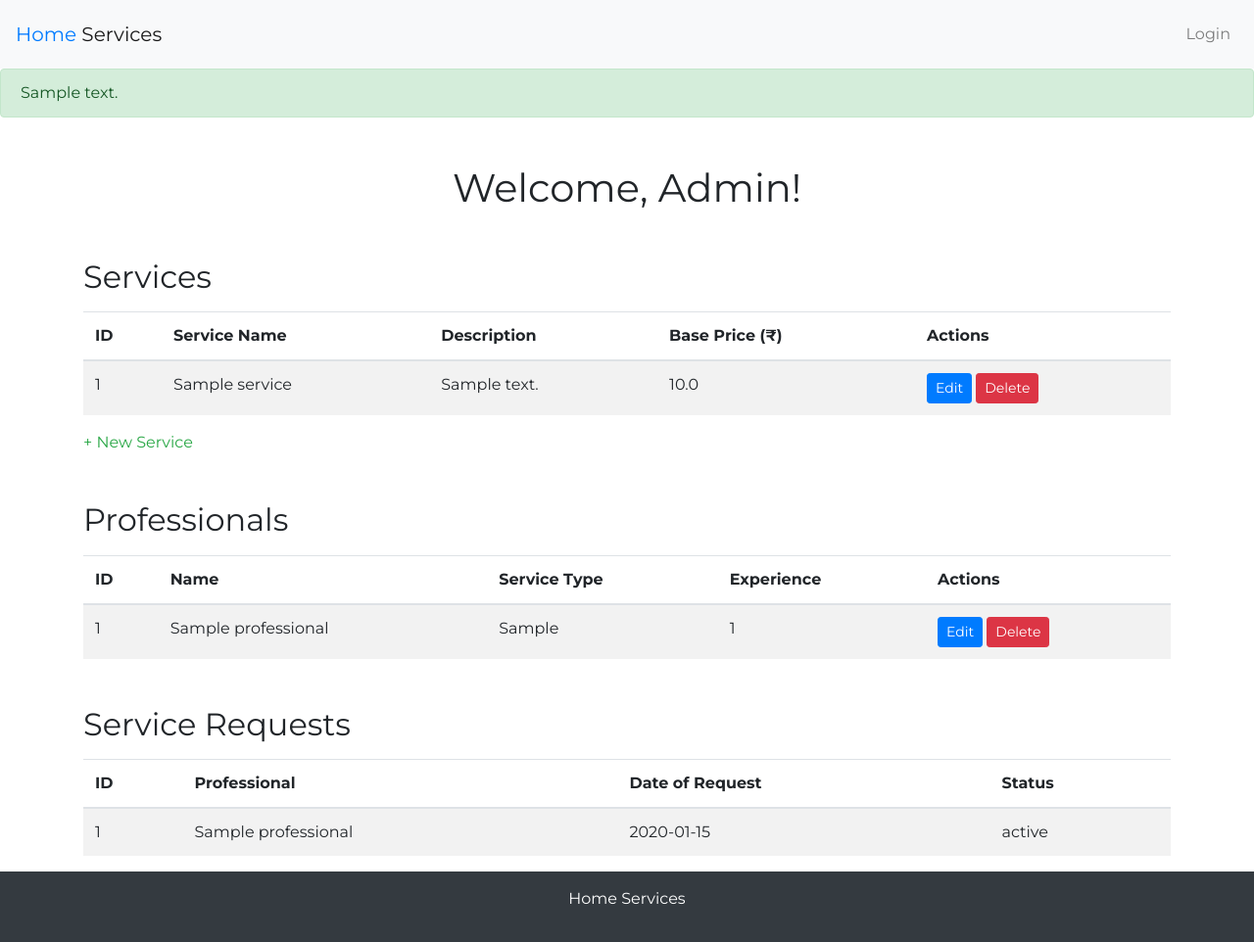
After one commit to rghosh-ds/MAD-1-Sept-A-Z-Household-Services-App, a Flask app: template home_services/templates/admin_dashboard.html in a window 1280 px wide. The commit adds this page. Shown: the whole page at 98% size. Run offline with Flask 3, Linux system fonts and the light colour scheme; tables that the repository leaves empty hold one stand-in row (values such as "Sample post"); the template is opened without the code that fills it: values that come from a table or form of the project are taken from there, most other values are stand-ins (such as "Sample title", 1, 10 or a date in 2020); some libraries are stand-ins or nearby versions.

Commit message:
initial admin dashboard commit

```diff
--- a/home_services/extensions.py
+++ b/home_services/extensions.py
@@ -1,9 +1,11 @@
 from flask_sqlalchemy import SQLAlchemy
 from flask_bcrypt import Bcrypt
 from flask_jwt_extended import JWTManager
+from flask_wtf.csrf import CSRFProtect
 
 db = SQLAlchemy()
 bcrypt = Bcrypt()
 jwt = JWTManager()
+csrf = CSRFProtect()
 
 blacklist = set()
--- a/home_services/forms.py
+++ b/home_services/forms.py
@@ -1,5 +1,7 @@
 from flask_wtf import FlaskForm
 from wtforms import StringField, PasswordField, SubmitField, BooleanField, SelectField
+from wtforms.fields.numeric import FloatField
+from wtforms.fields.simple import TextAreaField
 from wtforms.validators import DataRequired, Length, Email, EqualTo, ValidationError
 from flask_wtf.file import FileField, FileAllowed
 from home_services.models import User
--- /dev/null
+++ b/home_services/templates/admin_dashboard.html
@@ -0,0 +1,121 @@
+{% extends "layout.html" %}
+
+{% block title %}Admin Dashboard{% endblock %}
+
+{% block content %}
+<div class="container mt-5" style="min-height: 75vh;">
+    <h1 class="text-center mb-5">Welcome, Admin!</h1>
+
+    <h2 class="mt-5">Services</h2>
+    <table class="table table-striped mt-3">
+        <thead>
+            <tr>
+                <th>ID</th>
+                <th>Service Name</th>
+                <th>Description</th>
+                <th>Base Price (₹)</th>
+                <th>Actions</th>
+            </tr>
+        </thead>
+        <tbody>
+            {% for service in services %}
+            <tr>
+                <td>{{ service.id }}</td>
+                <td>{{ service.name }}</td>
+                <td>{{ service.description }}</td>
+                <td>{{ service.price }}</td>
+                <td>
+                    <button class="btn btn-primary btn-sm">Edit</button>
+                    <button class="btn btn-danger btn-sm">Delete</button>
+                </td>
+            </tr>
+            {% endfor %}
+        </tbody>
+    </table>
+    <p class="text-success mt-3" style="cursor: pointer;" data-toggle="modal" data-target="#newServiceModal">+ New Service</p>
+
+<!-- New Service Modal -->
+<div class="modal fade" id="newServiceModal" tabindex="-1" role="dialog" aria-labelledby="newServiceModalLabel" aria-hidden="true">
+    <div class="modal-dialog" role="document">
+        <div class="modal-content">
+            <div class="modal-header">
+                <h5 class="modal-title" id="newServiceModalLabel">Add New Service</h5>
+                <button type="button" class="close" data-dismiss="modal" aria-label="Close">
+                    <span aria-hidden="true">&times;</span>
+                </button>
+            </div>
+            <div class="modal-body">
+                <form method="POST" action="{{ url_for('core.add_service') }}">
+                    <div class="form-group">
+                        <label for="service_name">Service Name</label>
+                        <input type="text" class="form-control" id="service_name" name="service_name" required>
+                    </div>
+                    <div class="form-group">
+                        <label for="service_price">Service Price</label>
+                        <input type="number" class="form-control" id="service_price" name="service_price" required>
+                    </div>
+                    <div class="form-group">
+                        <label for="service_time_required">Time Required (in hours)</label>
+                        <input type="number" class="form-control" id="service_time_required" name="service_time_required" required>
+                    </div>
+                    <div class="form-group">
+                        <label for="service_description">Service Description</label>
+                        <textarea class="form-control" id="service_description" name="service_description" required></textarea>
+                    </div>
+                    <button type="submit" class="btn btn-primary">Add Service</button>
+                </form>
+            </div>
+        </div>
+    </div>
+</div>
+
+    <h2 class="mt-5">Professionals</h2>
+    <table class="table table-striped mt-3">
+        <thead>
+            <tr>
+                <th>ID</th>
+                <th>Name</th>
+                <th>Service Type</th>
+                <th>Experience</th>
+                <th>Actions</th>
+            </tr>
+        </thead>
+        <tbody>
+            {% for professional in professionals %}
+            <tr>
+                <td>{{ professional.id }}</td>
+                <td>{{ professional.name }}</td>
+                <td>{{ professional.service_type }}</td>
+                <td>{{ professional.experience }}</td>
+                <td>
+                    <button class="btn btn-primary btn-sm">Edit</button>
+                    <button class="btn btn-danger btn-sm">Delete</button>
+                </td>
+            </tr>
+            {% endfor %}
+        </tbody>
+    </table>
+
+    <h2 class="mt-5">Service Requests</h2>
+    <table class="table table-striped mt-3">
+        <thead>
+            <tr>
+                <th>ID</th>
+                <th>Professional</th>
+                <th>Date of Request</th>
+                <th>Status</th>
+            </tr>
+        </thead>
+        <tbody>
+            {% for request in service_requests %}
+            <tr>
+                <td>{{ request.id }}</td>
+                <td>{{ request.professional.name if request.professional else 'N/A' }}</td>
+                <td>{{ request.date_of_request.strftime('%Y-%m-%d') }}</td>
+                <td>{{ request.service_status }}</td>
+            </tr>
+            {% endfor %}
+        </tbody>
+    </table>
+</div>
+{% endblock %}
--- a/home_services/templates/layout.html
+++ b/home_services/templates/layout.html
@@ -21,14 +21,14 @@
         </div>
     </section>
     <nav class="navbar navbar-expand-lg navbar-light bg-light">
-        <a class="navbar-brand" href="{% if is_customer() %}{{ url_for('core.customer_home') }}{% elif is_professional() %}{{ url_for('core.professional_home') }}{% else %}{{ url_for('core.home') }}{% endif %}">
+        <a class="navbar-brand" href="{% if is_customer() %}{{ url_for('core.customer_home') }}{% elif is_professional() %}{{ url_for('core.professional_home') }}{% elif is_admin() %}{{ url_for('core.admin_dashboard') }}{% else %}{{ url_for('core.home') }}{% endif %}">
             <span class="text-primary">Home</span> <span class="services">Services</span>
         </a>
         <div class="collapse navbar-collapse" id="navbarNav">
             <ul class="navbar-nav ml-auto">
                 {% if is_authenticated() %}
                 <li class="nav-item">
-                    <a class="nav-link" href="{% if is_customer() %}{{ url_for('core.customer_home', search='true') }}{% elif is_professional() %}{{ url_for('core.professional_home', search='true') }}{% endif %}">Search</a>
+                    <a class="nav-link" href="{% if is_customer() %}{{ url_for('core.customer_home', search='true') }}{% elif is_professional() %}{{ url_for('core.professional_home', search='true') }}{% elif is_admin() %}{{ url_for('core.admin_dashboard', search='true') }}{% endif %}">Search</a>
                 </li>
                 <li class="nav-item">
                     <a class="nav-link" href="#">Summary</a>
@@ -60,5 +60,8 @@
             <p class="text-center text-white">Home Services</p>
         </div>
     </footer>
+    <script src="https://code.jquery.com/jquery-3.5.1.slim.min.js"></script>
+    <script src="https://cdn.jsdelivr.net/npm/@popperjs/core@2.5.4/dist/umd/popper.min.js"></script>
+    <script src="https://stackpath.bootstrapcdn.com/bootstrap/4.5.2/js/bootstrap.min.js"></script>
 </body>
 </html>
--- a/home_services/utils.py
+++ b/home_services/utils.py
@@ -57,3 +57,19 @@ def is_professional():
     except Exception as e:
         print(e)
         return False
+
+
+def is_admin():
+    try:
+        from home_services.models import Admin
+        user_id = get_jwt_identity()
+        admin = Admin.query.get(user_id)
+        return admin is not None
+    except SQLAlchemyError as e:
+        print(f"Database error: {e}")
+        return False
+    except Unauthorized:
+        return False
+    except Exception as e:
+        print(e)
+        return False
```
Also changed, not shown: home_services/__init__.py (+6 -2 lines), home_services/routes.py (+44 -3 lines). Lines whose indentation alone changed are shown as unchanged.
